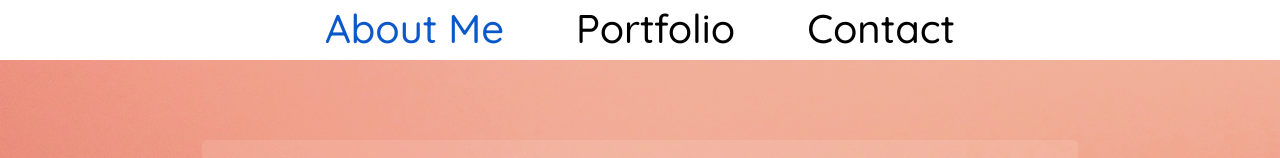
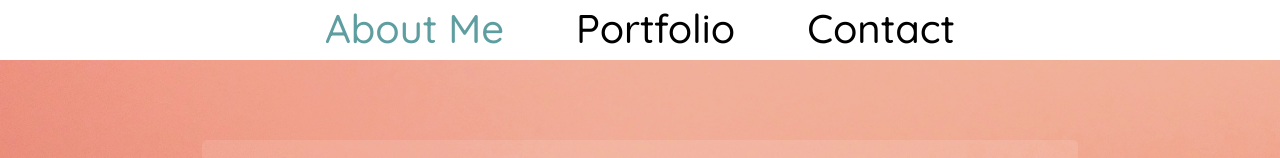
Before and after one commit to jessicaramirezcalderon/jrc-portfolio, a plain HTML site: page index.html in a window 1280 px wide. In both pictures the pointer is over the link "About Me". Shown: the top 158 px of the page. Drawn offline with nearby package versions, Linux system fonts and the light colour scheme.

Commit message:
CSS file fix

```diff
--- a/main.css
+++ b/main.css
@@ -18,7 +18,7 @@ body {
     text-decoration: none;
   }
 
-  a:hover,{
+  a:hover {
       color: cadetblue;
   }
 
```
